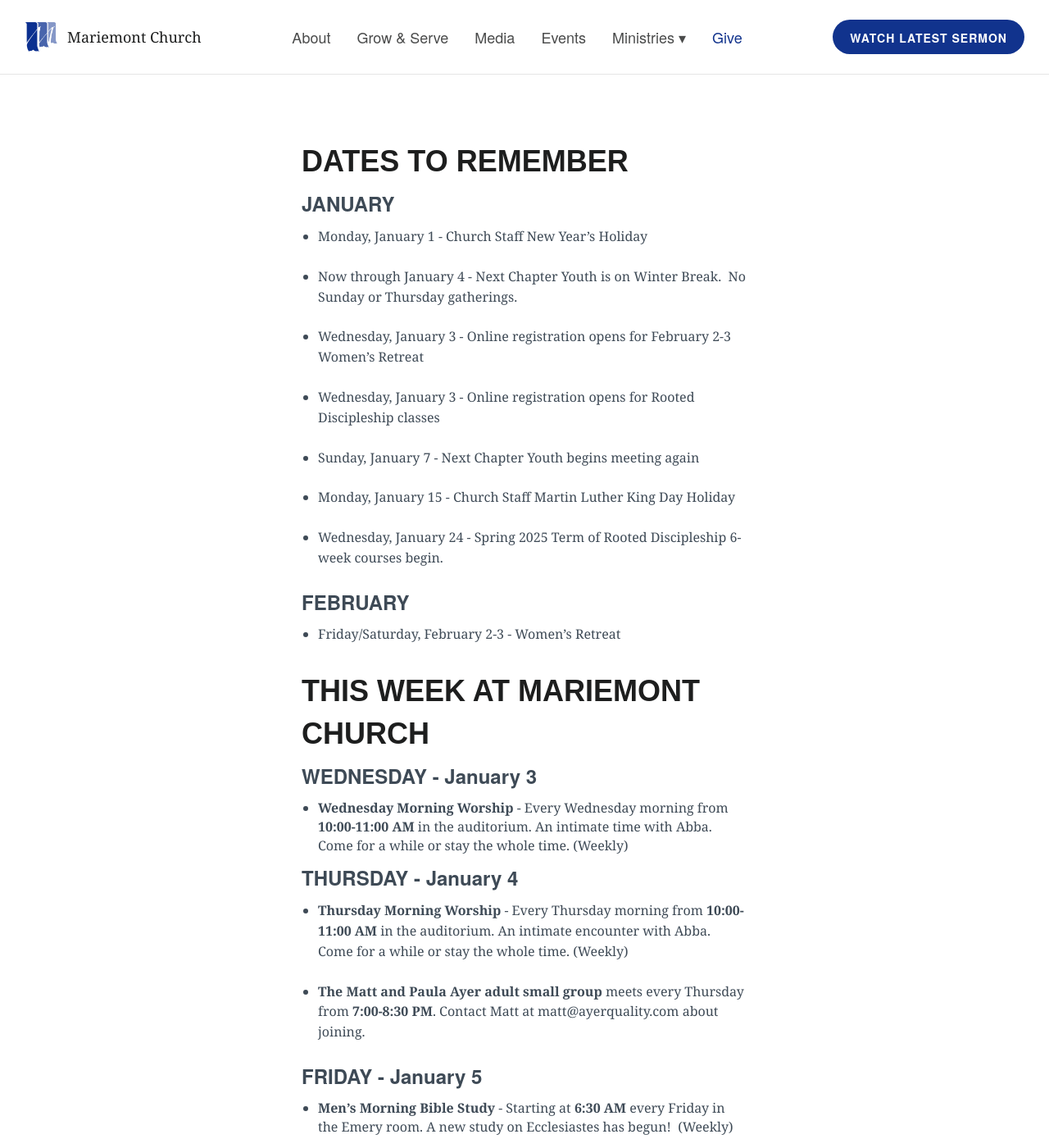
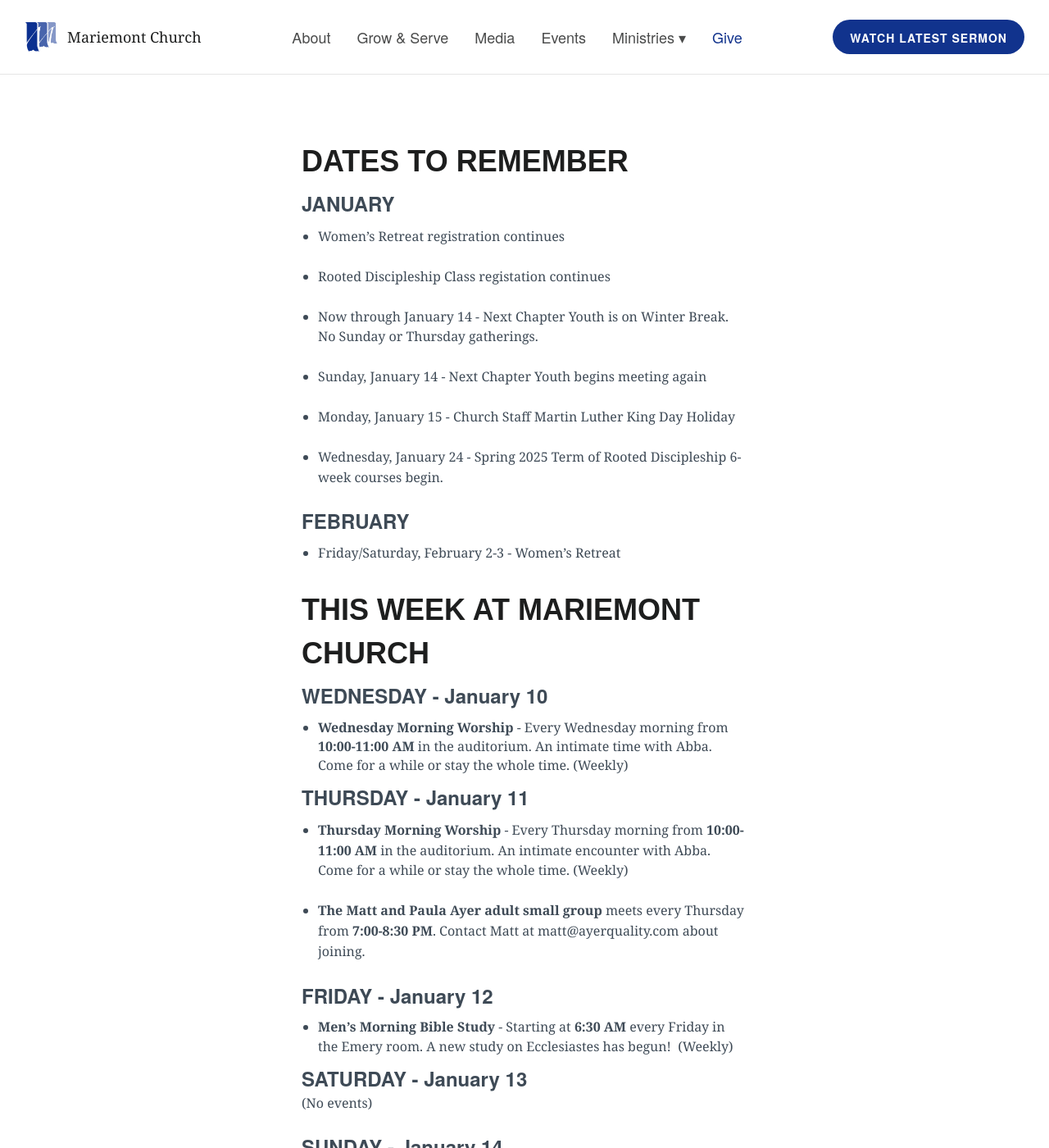
Before and after one commit to lukemoderwell/mariemont, a Jekyll site: the page built from mc-weekly-calendar.markdown, in a window 1280 px wide and 1400 px high. Shown: the whole window at 82% size. Built offline with Jekyll 4.4.1, drawn with Linux system fonts in a browser that asks for light colours; nearby versions of some CDN libraries; some of the changed text lies outside the part shown.

Commit message:
Updated Mc Weekly Calendar

```diff
--- a/mc-weekly-calendar.markdown
+++ b/mc-weekly-calendar.markdown
@@ -10,16 +10,13 @@
 
 ### JANUARY
 
-* Monday, January 1 - Church Staff New Year's Holiday
+* Women's Retreat registration continues
 
-* Now through January 4 - Next Chapter Youth is on Winter Break.  No Sunday or Thursday gatherings.
+* Rooted Discipleship Class registation continues
 
+* Now through January 14 - Next Chapter Youth is on Winter Break.  No Sunday or Thursday gatherings.
 
-* Wednesday, January 3 - Online registration opens for February 2-3 Women's Retreat
-
-* Wednesday, January 3 - Online registration opens for Rooted Discipleship classes
-
-* Sunday, January 7 - Next Chapter Youth begins meeting again
+* Sunday, January 14 - Next Chapter Youth begins meeting again
 
 * Monday, January 15 - Church Staff Martin Luther King Day Holiday
 
@@ -32,23 +29,23 @@
 
 ## THIS WEEK AT MARIEMONT CHURCH
 
-### WEDNESDAY - January 3
+### WEDNESDAY - January 10
 * **Wednesday Morning Worship** - Every Wednesday morning from **10:00-11:00 AM** in the auditorium. An intimate time with Abba. Come for a while or stay the whole time. (Weekly)
 
-### THURSDAY - January 4
+### THURSDAY - January 11
 * **Thursday Morning Worship** - Every Thursday morning from **10:00-11:00 AM** in the auditorium. An intimate encounter with Abba. Come for a while or stay the whole time. (Weekly)
 
 * **The Matt and Paula Ayer adult small group** meets every Thursday from **7:00-8:30 PM**. Contact Matt at matt@ayerquality.com about joining.
 
 
-### FRIDAY - January 5
+### FRIDAY - January 12
 * **Men's Morning Bible Study** - Starting at **6:30 AM** every Friday in the Emery room. A new study on Ecclesiastes has begun!  (Weekly)
 
-### SATURDAY - January 6
+### SATURDAY - January 13
 
 (No events)
 
-### SUNDAY - January 7
+### SUNDAY - January 14
 
 * **Sunday Services at 9:00 and 11:00 AM** in the Auditorium on 2nd floor. John Treas (elder) continues the Jesus series studying the Book of John.
 
```
Also changed, not shown: other parts of mc-weekly-calendar.markdown (+4 -4 lines).
